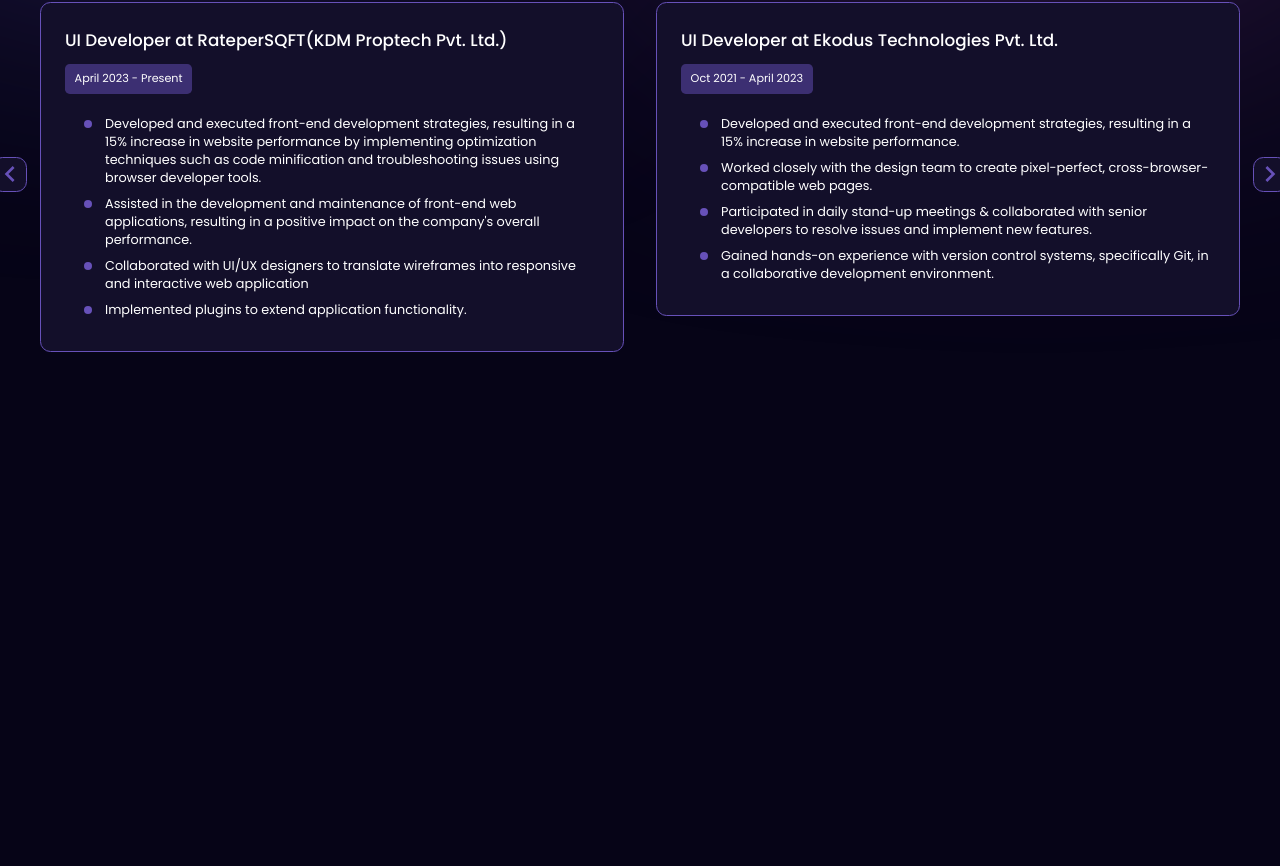
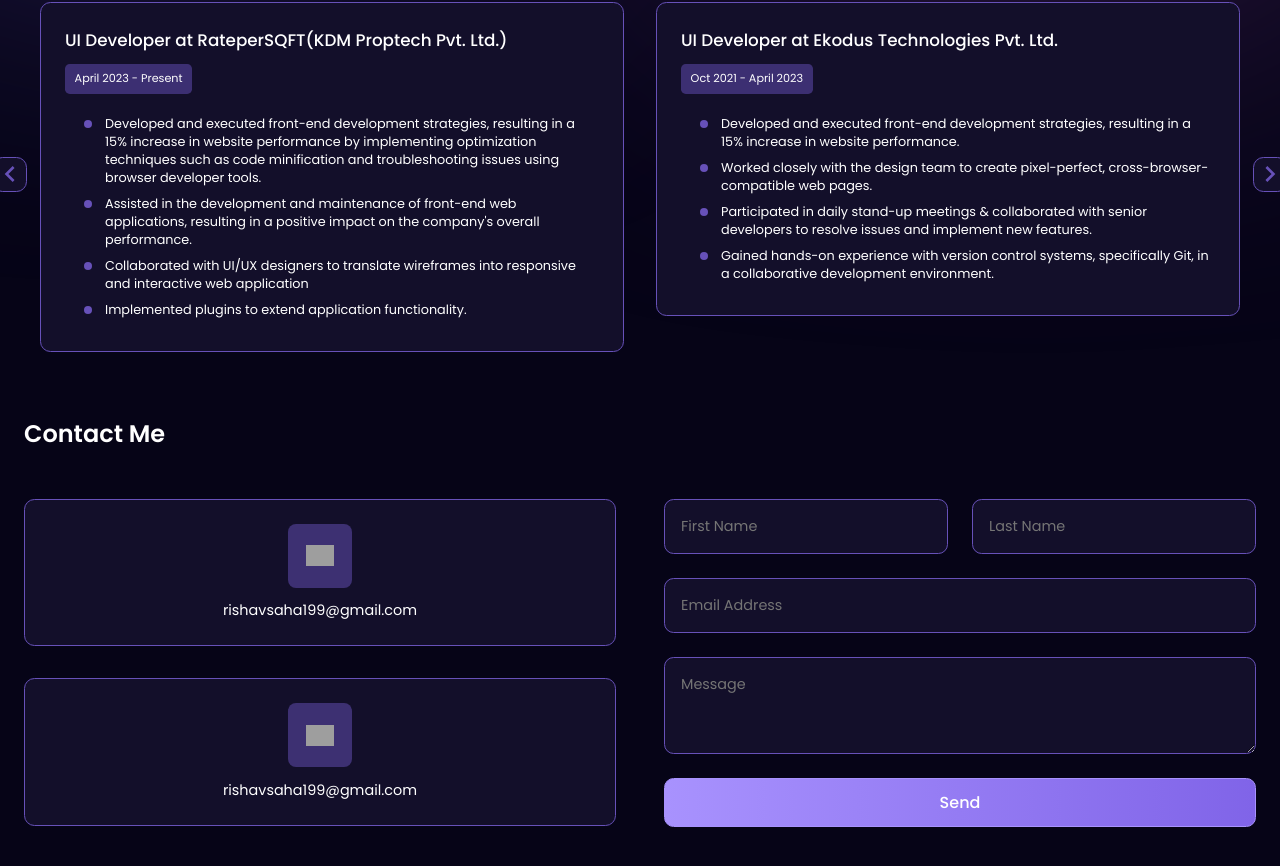
Before and after one commit to saha-rishav/portfolio-app, a React (Create React App) app: page / in a window 1280 px wide. Shown: the part 1070-1936 px from the top of the page. Before the commit the page ends 1486 px from the top, so only its background shows below. Built offline with nearby package versions, Linux system fonts and the light colour scheme; grey boxes are pictures that could not be loaded.

Commit message:
contact form added

```diff
--- a/src/App.js
+++ b/src/App.js
@@ -1,5 +1,6 @@
 
 import './App.css';
+import ContactMe from './components/ContactMe/ContactMe';
 import WorkExperience from './components/Experience/WorkExperience';
 import Hero from './components/HeroSection/Hero';
 import Navbar from './components/Navbar/Navbar';
@@ -13,6 +14,7 @@
         <Hero />
         <Skills />
         <WorkExperience />
+        <ContactMe />
       </div>
     </>
   );
--- /dev/null
+++ b/src/components/ContactMe/ContactForm/ContactForm.css
@@ -0,0 +1,62 @@
+.contactFormContent {
+    width: 100%;
+}
+
+form {
+    display: flex;
+    flex-direction: column;
+    gap: 1.5rem;
+}
+
+.nameContainer {
+    display: flex;
+    align-items: center;
+    gap: 1.5rem;
+}
+
+form input,
+form textarea {
+    flex: 1;
+    width: 100%;
+    font-size: 0.9rem;
+    color: #fff;
+    background: #130f2a;
+    border-radius: 0.6rem;
+    border: 1.5px solid #6751b9;
+    padding: 1rem;
+}
+
+form button {
+    font-size: 1rem;
+    font-weight: 500;
+    color: #ffff;
+    border: 1.5px solid #a892fe;
+    border-radius: 0.6rem;
+    background: linear-gradient(90deg, #a892fe 0%, #8064e8 100%);
+    padding: 0.7rem;
+    transition: all 0.3s ease;
+    cursor: pointer;
+}
+
+form button:hover {
+    color: #a892fe;
+    background: transparent;
+}
+
+@media(max-width : 450px){
+    .nameContainer{
+        flex-direction: column;
+        align-items: flex-start;
+    }
+
+    form input, form textarea{
+        padding: 0.7rem;
+        border-radius: 0.3rem;
+    }
+
+    form button{
+        font-size: 0.9rem;
+        padding: 0.7rem;
+        border-radius: 0.rem;
+    }
+}
--- /dev/null
+++ b/src/components/ContactMe/ContactForm/ContactForm.js
@@ -0,0 +1,20 @@
+import React from 'react'
+import './ContactForm.css'
+
+const ContactForm = () => {
+  return (
+      <div className='contactFormContent'>
+          <form action="">
+              <div className="nameContainer">
+                  <input type="text" name='firstname' placeholder='First Name' />
+                  <input type="text" name='lastname' placeholder='Last Name' />
+              </div>
+              <input type="text" name='email' placeholder='Email Address' />
+              <textarea type="text" name="message" placeholder='Message' rows="3"></textarea>
+              <button>Send</button>
+          </form>
+    </div>
+  )
+}
+
+export default ContactForm
--- /dev/null
+++ b/src/components/ContactMe/ContactInfoCard/ContactInfoCar.js
@@ -0,0 +1,15 @@
+import React from 'react'
+import './ContactInfoCard.css'
+
+const ContactInfoCar = ({ iconUrl, text }) => {
+    return (
+        <div className='contactDetailsCard'>
+            <div className="icon">
+                <img src={iconUrl} alt={text} />
+            </div>
+            <p>{text}</p>
+        </div>
+    )
+}
+
+export default ContactInfoCar
--- /dev/null
+++ b/src/components/ContactMe/ContactInfoCard/ContactInfoCard.css
@@ -0,0 +1,33 @@
+.contactDetailsCard {
+    display: flex;
+    flex-direction: column;
+    align-items: center;
+    justify-content: center;
+    background: #130f2a;
+    border-radius: 0.65rem;
+    border: 1.5px solid #6751b9;
+    padding: 1.5rem;
+    margin-bottom: 2rem;
+}
+
+.contactDetailsCard .icon {
+    width: 4rem;
+    height: 4rem;
+    display: flex;
+    align-items: center;
+    justify-content: center;
+    border-radius: 0.5rem;
+    background: #3d3072;
+    margin-bottom: 0.8rem;
+}
+
+.icon img{
+    width: 1.8rem;
+    height: auto;
+    object-fit: contain;
+}
+
+.contactDetailsCard p{
+    font-size: 0.9rem;
+    font-weight: 400;
+}
--- a/src/components/ContactMe/ContactMe.css
+++ b/src/components/ContactMe/ContactMe.css
@@ -0,0 +1,25 @@
+.contactContainer{
+    margin: 4rem 0;
+    position: relative;
+}
+
+.contactContainer h5{
+    font-size: 1.5rem;
+    font-weight: 600;
+    margin-bottom: 3rem;
+}
+
+.contactContent{
+    display: flex;
+    gap: 3rem;
+}
+
+@media(max-width : 768px){
+    .contactContent{
+        flex-direction: column-reverse;
+    }
+    .contactContainer h5{
+        font-size: 1.3rem;
+        margin-bottom: 2rem;
+    }
+}
--- a/src/components/ContactMe/ContactMe.js
+++ b/src/components/ContactMe/ContactMe.js
@@ -1,9 +1,22 @@
 import React from 'react'
 import './ContactMe.css'
+import ContactInfoCar from './ContactInfoCard/ContactInfoCar';
+import ContactForm from './ContactForm/ContactForm';
 
 const ContactMe = () => {
   return (
-    <div>ContactMe</div>
+    <section className='contactContainer'>
+      <h5>Contact Me</h5>
+      <div className="contactContent">
+        <div style={{ flex: 1 }}>
+          <ContactInfoCar iconUrl="./assets/images/email-icon.svg" text="rishavsaha199@gmail.com"/>
+          <ContactInfoCar iconUrl="./assets/images/github-icon.svg" text="rishavsaha199@gmail.com"/>
+        </div>
+        <div style={{ flex: 1 }}>
+          <ContactForm />
+        </div>
+      </div>
+    </section>
   )
 }
 
```
